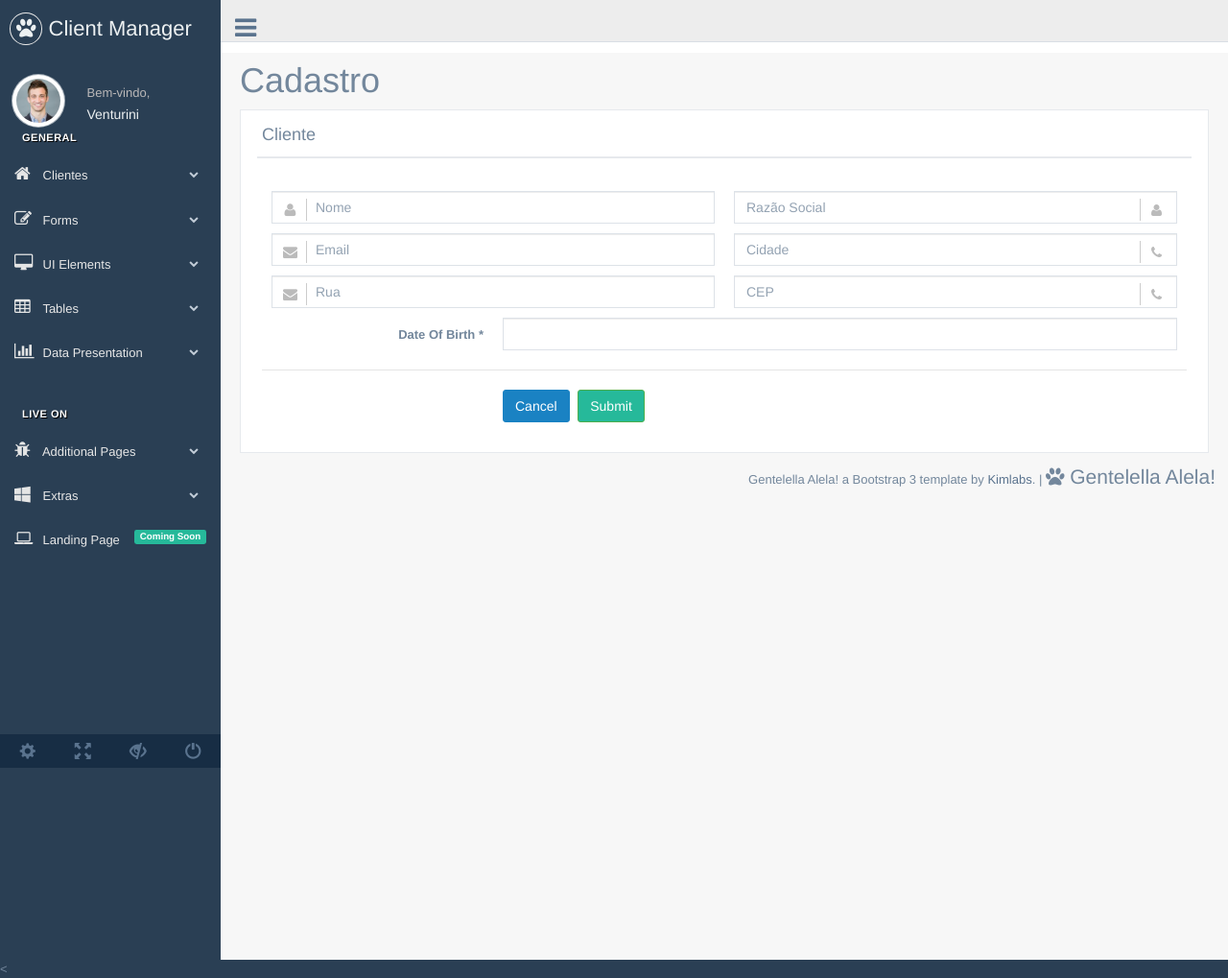
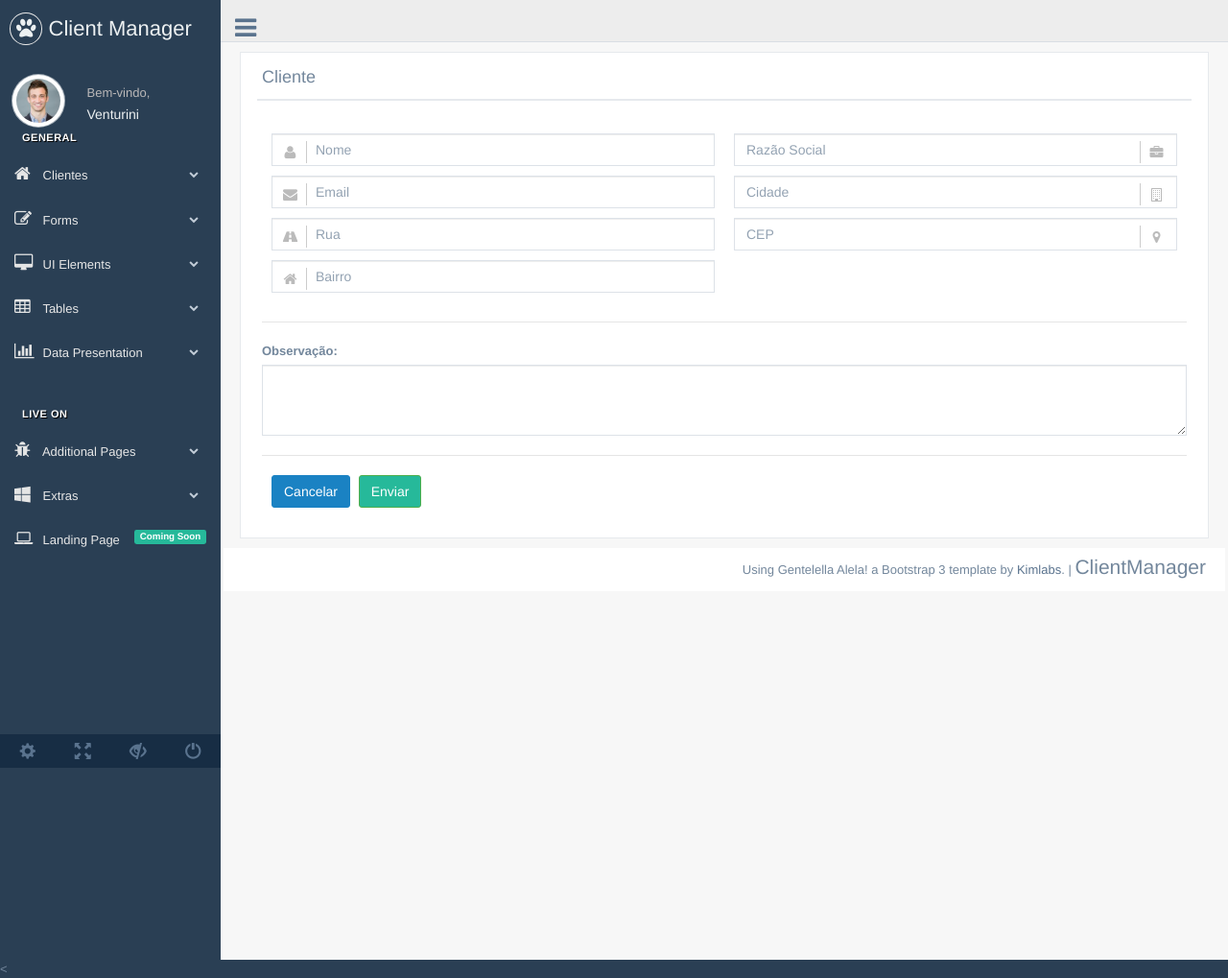
Before and after one commit to fabiancabau/clientmanager, a Flask app: template templates/client_add.html in a window 1280 px wide. Shown: the whole page at 96% size. Run offline with Flask 2, Linux system fonts and the light colour scheme; the template is opened without the code that fills it, so the values that code supplies are empty; some libraries are stand-ins or nearby versions.

Commit message:
Fixed template

```diff
--- a/app.py
+++ b/app.py
@@ -15,7 +15,7 @@ from client import client
 application = Flask(__name__)
 application.debug = True
 application.register_blueprint(client.bp)
-application.config['SQLALCHEMY_DATABASE_URI'] = 'mysql://root:root@127.0.0.1/clientmanager'
+application.config['SQLALCHEMY_DATABASE_URI'] = 'mysql://root:@127.0.0.1/clientmanager'
 application.secret_key = '0mG`itS4s3cr3t'
 
 # This is the path to the upload directory
--- a/client/client.py
+++ b/client/client.py
@@ -1,5 +1,6 @@
 from flask import Blueprint
 from flask import redirect, request
+from flask.helpers import url_for
 from flask_login import login_required
 from models import Client, db
 from flask.templating import render_template
@@ -26,12 +27,14 @@ class ClientAPI(MethodView):
         db.session.add(client)
         db.session.commit()
 
+        return redirect(url_for('.client'))
+
     def get(self):
 
         return render_template('client_add.html')
 
 
-bp.add_url_rule('/client/', view_func=ClientAPI.as_view('client'))
+bp.add_url_rule('/client', view_func=ClientAPI.as_view('client'))
 
 
 
--- a/templates/client_add.html
+++ b/templates/client_add.html
@@ -1,11 +1,6 @@
 {% extends "template.html" %}
 {% block content %}
 
-
-
-<div class="col-md-12 col-xs-12">
-
-    <h1>Cadastro</h1>
 
     <div class="x_panel">
         <div class="x_title">
@@ -14,16 +9,16 @@
         </div>
         <div class="x_content">
             <br />
-            <form class="form-horizontal form-label-left input_mask">
+            <form class="form-horizontal form-label-left input_mask" action="/client" method="POST">
 
                 <div class="col-md-6 col-sm-6 col-xs-12 form-group has-feedback">
-                    <input type="text" class="form-control has-feedback-left" id="inputSuccess2" placeholder="Nome">
+                    <input type="text" class="form-control has-feedback-left" name="nome" id="inputSuccess2" placeholder="Nome">
                     <span class="fa fa-user form-control-feedback left" aria-hidden="true"></span>
                 </div>
 
                 <div class="col-md-6 col-sm-6 col-xs-12 form-group has-feedback">
-                    <input type="text" class="form-control" id="inputSuccess3" placeholder="Razão Social">
-                    <span class="fa fa-user form-control-feedback right" aria-hidden="true"></span>
+                    <input type="text" class="form-control" id="inputSuccess3" name="" placeholder="Razão Social">
+                    <span class="fa fa-briefcase form-control-feedback right" aria-hidden="true"></span>
                 </div>
 
                 <div class="col-md-6 col-sm-6 col-xs-12 form-group has-feedback">
@@ -33,39 +28,41 @@
 
                 <div class="col-md-6 col-sm-6 col-xs-12 form-group has-feedback">
                     <input type="text" class="form-control" id="inputSuccess5" placeholder="Cidade">
-                    <span class="fa fa-phone form-control-feedback right" aria-hidden="true"></span>
+                    <span class="fa fa-building-o form-control-feedback right" aria-hidden="true"></span>
                 </div>
 
                 <div class="col-md-6 col-sm-6 col-xs-12 form-group has-feedback">
                     <input type="text" class="form-control has-feedback-left" id="inputSuccess4" placeholder="Rua">
-                    <span class="fa fa-envelope form-control-feedback left" aria-hidden="true"></span>
+                    <span class="fa fa-road form-control-feedback left" aria-hidden="true"></span>
                 </div>
 
                 <div class="col-md-6 col-sm-6 col-xs-12 form-group has-feedback">
                     <input type="text" class="form-control" id="inputSuccess5" placeholder="CEP">
-                    <span class="fa fa-phone form-control-feedback right" aria-hidden="true"></span>
+                    <span class="fa fa-map-marker form-control-feedback right" aria-hidden="true"></span>
                 </div>
 
+                <div class="col-md-6 col-sm-6 col-xs-12 form-group has-feedback">
+                    <input type="text" class="form-control has-feedback-left" id="inputSuccess4" placeholder="Bairro">
+                    <span class="fa fa-home form-control-feedback left" aria-hidden="true"></span>
+                </div>
 
+                <div class="clearfix"></div>
+                <div class="ln_solid"></div>
 
+                <label for="message">Observação:</label>
+                <textarea id="message" class="form-control" name="message"></textarea>
+
+                <div class="clearfix"></div>
+                <div class="ln_solid"></div>
 
                 <div class="form-group">
-                    <label class="control-label col-md-3 col-sm-3 col-xs-12">Date Of Birth <span class="required">*</span>
-                    </label>
-                    <div class="col-md-9 col-sm-9 col-xs-12">
-                        <input class="date-picker form-control col-md-7 col-xs-12" required="required" type="text">
-                    </div>
-                </div>
-                <div class="ln_solid"></div>
-                <div class="form-group">
-                    <div class="col-md-9 col-sm-9 col-xs-12 col-md-offset-3">
-                        <button type="submit" class="btn btn-primary">Cancel</button>
-                        <button type="submit" class="btn btn-success">Submit</button>
+                    <div class="col-md-3 col-sm-3 col-xs-12">
+                        <button type="submit" class="btn btn-primary">Cancelar</button>
+                        <button type="submit" class="btn btn-success">Enviar</button>
                     </div>
                 </div>
 
             </form>
         </div>
     </div>
-</div>
 {% endblock %}
--- /dev/null
+++ b/templates/index.html
@@ -0,0 +1,4 @@
+{% include 'template.html' %}
+{% block content %}
+
+{% endblock %}
--- a/templates/template.html
+++ b/templates/template.html
@@ -224,17 +224,14 @@
             <!-- page content -->
             <div class="right_col" role="main">
 
-
-
-                <div class="row">
                 {% block content %}
                 {% endblock %}
                 <!-- footer content -->
 
                 <footer>
                     <div class="">
-                        <p class="pull-right">Gentelella Alela! a Bootstrap 3 template by <a>Kimlabs</a>. |
-                            <span class="lead"> <i class="fa fa-paw"></i> Gentelella Alela!</span>
+                        <p class="pull-right">Using Gentelella Alela! a Bootstrap 3 template by <a>Kimlabs</a>. |
+                            <span class="lead">ClientManager</span>
                         </p>
                     </div>
                     <div class="clearfix"></div>
```
